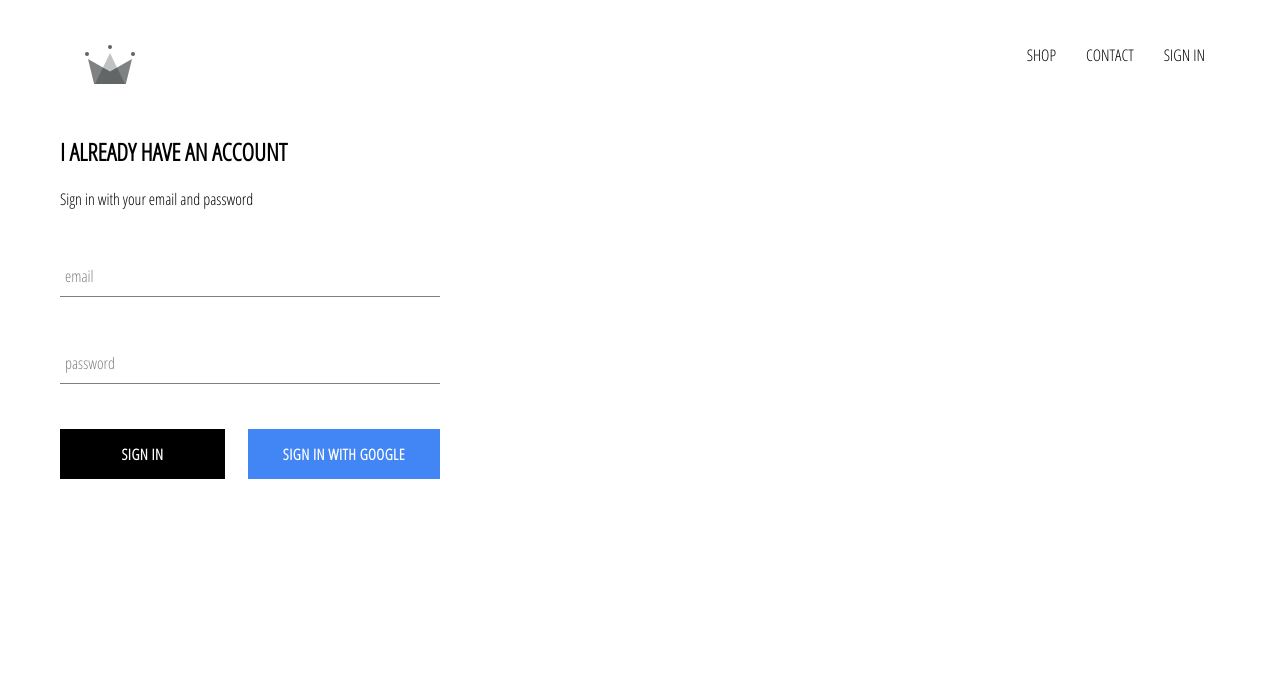
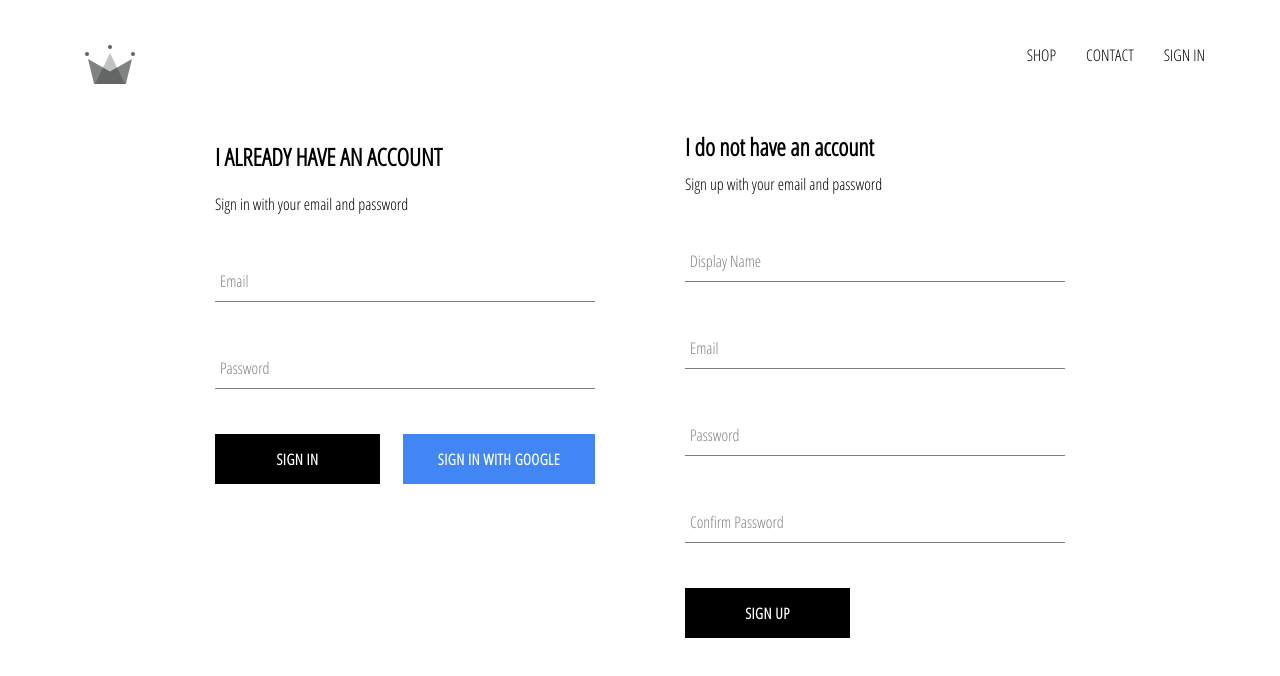
Before and after one commit to lennoxstark47/crown-clothing, a React (Create React App) app: page /signin in a window 1280 px wide. Shown: the top 676 px of the page. Built offline with nearby package versions, Linux system fonts and the light colour scheme; no server answers.

Commit message:
added sign-up styling and corrected some code

```diff
--- a/src/App.js
+++ b/src/App.js
@@ -37,6 +37,7 @@
             }
 
           })
+          console.log(this.state)
         })
 
       }
--- a/src/components/sign-in/sign-in.component.jsx
+++ b/src/components/sign-in/sign-in.component.jsx
@@ -33,13 +33,13 @@
                 <span>Sign in with your email and password</span>
 
                 <form onSubmit={this.handleSubmit}>
-                    <FormInput name='email' type='email' handleChange={this.handleChange} value={this.state.email} label='email' required />
+                    <FormInput name='email' type='email' handleChange={this.handleChange} value={this.state.email} label='Email' required />
                     <FormInput
                     name='password'
                     type='password'
-                    label='password'
+                    label='Password'
                     handleChange={this.handleChange}
-                    value={this.state.email}
+                    value={this.state.password}
                     required />
                     <div className='buttons'>
                         <CustomButton type='submit'>SIGN IN</CustomButton>
--- a/src/components/sign-up/sign-up.style.scss
+++ b/src/components/sign-up/sign-up.style.scss
@@ -0,0 +1,11 @@
+.sign-up {
+    display: flex;
+    flex-direction: column;
+    width: 380px;
+
+    .title {
+        margin: 10px 0;
+
+
+    }
+}
--- a/src/pages/sign-in-and-sign-up/sign-in-and-sign-up.component.jsx
+++ b/src/pages/sign-in-and-sign-up/sign-in-and-sign-up.component.jsx
@@ -2,11 +2,13 @@
 
 import "./sign-in-and-sign-up.style.scss";
 import SignIn from "../../components/sign-in/sign-in.component";
+import SignUp from '../../components/sign-up/sign-up.component';
 
 const SignInAndSignUpPage = () => {
     return (
         <div className="sign-in-and-sign-up">
             <SignIn/>
+            <SignUp />
         </div>
     )
 }
--- a/src/pages/sign-in-and-sign-up/sign-in-and-sign-up.style.scss
+++ b/src/pages/sign-in-and-sign-up/sign-in-and-sign-up.style.scss
@@ -0,0 +1,6 @@
+.sign-in-and-sign-up {
+    width: 850px;
+    display: flex;
+    justify-content: space-between;
+    margin: 30px auto;
+}
```
